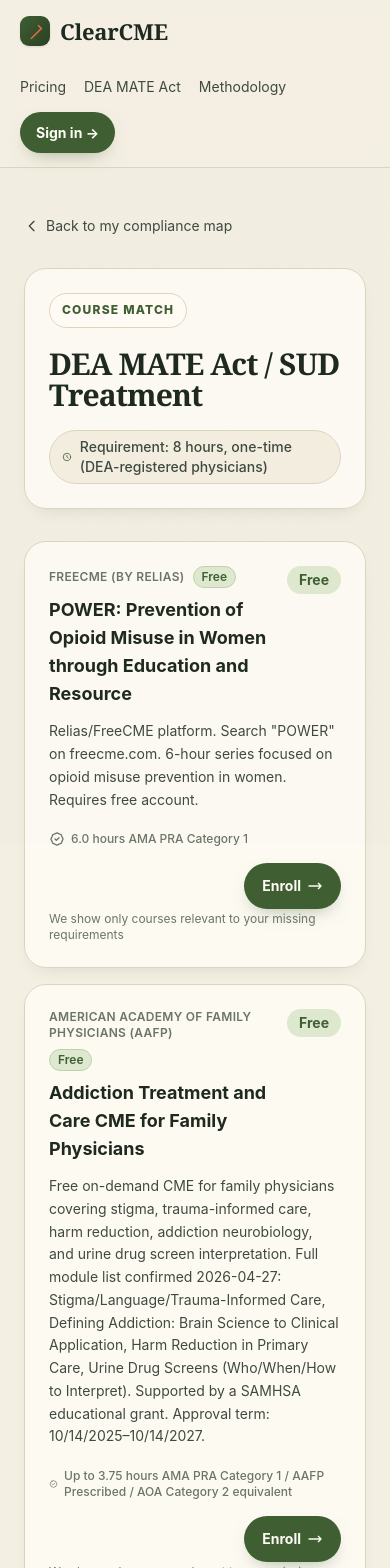
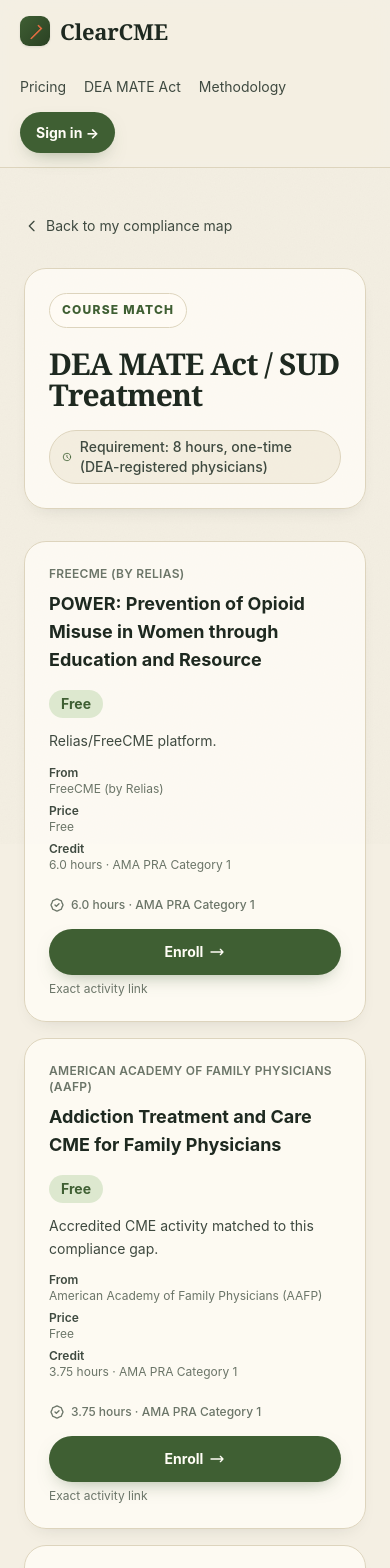
Before and after one commit to michaelrushtonjr/clearcme-site, a Next.js app: page /courses/substance-use in a window 390 px wide. Shown: the top 1568 px of the page. Built offline with nearby package versions, Linux system fonts and the light colour scheme; no server answers.

Commit message:
Polish mobile compliance and course discovery

```diff
--- a/app/courses/[topic]/page.tsx
+++ b/app/courses/[topic]/page.tsx
@@ -2,6 +2,7 @@
 import Link from "next/link";
 import { COURSE_CATALOG, slugToKey, type Course } from "@/lib/courses";
 import { PublicShell } from "@/components/PublicSiteShell";
+import { auth } from "@/auth";
 
 export async function generateStaticParams() {
   return Object.keys(COURSE_CATALOG).map((key) => ({
@@ -26,9 +27,35 @@
 
 function buildEnrollUrl(course: Course, topicKey: string): string {
   const base = course.url;
+  if (!hasExactActivityUrl(course)) return course.providerUrl;
   const sep = base.includes("?") ? "&" : "?";
   const campaign = topicKey.toLowerCase();
   return `${base}${sep}utm_source=clearcme&utm_medium=compliance_gap&utm_campaign=${campaign}`;
+}
+
+function hasExactActivityUrl(course: Course): boolean {
+  return /^https?:\/\/\S+$/i.test(course.url) && !course.url.includes("(") && !course.url.includes("navigate");
+}
+
+function courseSummary(course: Course): string {
+  const firstSentence = course.description.split(/(?<=[.!?])\s+/)[0]?.trim();
+  if (firstSentence && firstSentence.length <= 155) return firstSentence;
+
+  if (course.name.toLowerCase().includes("buprenorphine")) {
+    return "On-demand opioid CME focused on buprenorphine treatment and OUD care.";
+  }
+  if (course.name.toLowerCase().includes("opioid")) {
+    return "On-demand opioid CME matched to state opioid, pain, or DEA-related requirements.";
+  }
+  return "Accredited CME activity matched to this compliance gap.";
+}
+
+function shortCreditLabel(credits: string): string {
+  const hours = credits.match(/\d+(?:\.\d+)?\s*(?:hours?|hrs?)/i)?.[0];
+  const creditClass = credits.includes("AMA PRA")
+    ? "AMA PRA Category 1"
+    : credits.split("/")[0]?.trim();
+  return [hours, creditClass].filter(Boolean).join(" · ");
 }
 
 export default async function CourseDiscoveryPage({
@@ -39,11 +66,12 @@
   const { topic } = await params;
   const key = slugToKey(topic);
   const catalog = COURSE_CATALOG[key];
+  const session = await auth();
 
   if (!catalog) notFound();
 
   return (
-    <PublicShell>
+    <PublicShell ctaHref={session?.user ? "/dashboard" : "/login"} ctaLabel={session?.user ? "Dashboard →" : "Sign in →"}>
       <div className="mx-auto max-w-3xl space-y-8 px-6 py-12">
         <Link href="/dashboard/compliance" className="public-quiet-link inline-flex items-center gap-1.5 text-sm">
           <svg className="h-4 w-4" fill="none" viewBox="0 0 24 24" stroke="currentColor" strokeWidth={2}>
@@ -66,9 +94,10 @@
         <div className="space-y-4">
           {catalog.courses.map((course, idx) => {
             const enrollUrl = buildEnrollUrl(course, key);
+            const exactActivityUrl = hasExactActivityUrl(course);
             return (
               <article key={idx} className="public-card p-6 transition-all hover:-translate-y-0.5 hover:border-[#bfd1ad]">
-                <div className="flex items-start justify-between gap-4">
+                <div className="flex flex-col gap-4 sm:flex-row sm:items-start sm:justify-between">
                   <div className="min-w-0 flex-1">
                     <div className="mb-2 flex flex-wrap items-center gap-2">
                       <a href={course.providerUrl} target="_blank" rel="noopener noreferrer" className="text-xs font-semibold uppercase tracking-wide text-[#6b7568] transition-colors hover:text-[#3f5f33]">
@@ -79,15 +108,10 @@
                           via Hippo
                         </span>
                       )}
-                      {course.isFree && (
-                        <span className="inline-flex items-center rounded-full border border-[#bfd1ad] bg-[#dde8cf] px-2 py-0.5 text-xs font-semibold text-[#3f5f33]">
-                          Free
-                        </span>
-                      )}
                     </div>
                     <h2 className="text-lg font-bold text-[#1e2920]">{course.name}</h2>
                   </div>
-                  <div className="flex-shrink-0 text-right">
+                  <div className="flex-shrink-0 text-left sm:text-right">
                     {course.isFree ? (
                       <span className="inline-flex items-center rounded-full bg-[#dde8cf] px-3 py-1 text-sm font-bold text-[#3f5f33]">Free</span>
                     ) : (
@@ -96,23 +120,30 @@
                   </div>
                 </div>
 
-                <p className="mt-3 text-sm leading-relaxed text-[#3f4a40]">{course.description}</p>
+                <p className="mt-3 text-sm leading-relaxed text-[#3f4a40]">{courseSummary(course)}</p>
+                <dl className="mt-3 grid gap-1.5 text-xs text-[#6b7568] sm:grid-cols-3">
+                  <div><dt className="font-semibold text-[#3f4a40]">From</dt><dd>{course.provider}</dd></div>
+                  <div><dt className="font-semibold text-[#3f4a40]">Price</dt><dd>{course.price}</dd></div>
+                  <div><dt className="font-semibold text-[#3f4a40]">Credit</dt><dd>{shortCreditLabel(course.credits)}</dd></div>
+                </dl>
 
-                <div className="mt-5 flex flex-wrap items-center justify-between gap-4">
+                <div className="mt-6 flex flex-col gap-4 sm:flex-row sm:items-center sm:justify-between">
                   <div className="flex items-center gap-1.5">
                     <svg className="h-4 w-4 text-[#6b7568]" fill="none" viewBox="0 0 24 24" stroke="currentColor" strokeWidth={2}>
                       <path strokeLinecap="round" strokeLinejoin="round" d="M9 12l2 2 4-4M7.835 4.697a3.42 3.42 0 001.946-.806 3.42 3.42 0 014.438 0 3.42 3.42 0 001.946.806 3.42 3.42 0 013.138 3.138 3.42 3.42 0 00.806 1.946 3.42 3.42 0 010 4.438 3.42 3.42 0 00-.806 1.946 3.42 3.42 0 01-3.138 3.138 3.42 3.42 0 00-1.946.806 3.42 3.42 0 01-4.438 0 3.42 3.42 0 00-1.946-.806 3.42 3.42 0 01-3.138-3.138 3.42 3.42 0 00-.806-1.946 3.42 3.42 0 010-4.438 3.42 3.42 0 00.806-1.946 3.42 3.42 0 013.138-3.138z" />
                     </svg>
-                    <span className="text-xs font-medium text-[#6b7568]">{course.credits}</span>
+                    <span className="text-xs font-medium text-[#6b7568]">{shortCreditLabel(course.credits)}</span>
                   </div>
-                  <div className="flex flex-col items-end gap-0.5">
-                    <a href={enrollUrl} target="_blank" rel="noopener noreferrer" className="public-btn-primary gap-1.5 px-4 py-2">
-                      Enroll
+                  <div className="flex flex-col gap-1.5 sm:items-end">
+                    <a href={enrollUrl} target="_blank" rel="noopener noreferrer" className="public-btn-primary w-full gap-1.5 px-4 py-2 sm:w-auto">
+                      {exactActivityUrl ? "Enroll" : "Provider catalog"}
                       <svg className="h-4 w-4" fill="none" viewBox="0 0 24 24" stroke="currentColor" strokeWidth={2}>
                         <path strokeLinecap="round" strokeLinejoin="round" d="M17 8l4 4m0 0l-4 4m4-4H3" />
                       </svg>
                     </a>
-                    <span className="text-xs text-[#6b7568]">We show only courses relevant to your missing requirements</span>
+                    <span className="text-xs text-[#6b7568]">
+                      {exactActivityUrl ? "Exact activity link" : "Exact link pending verification"}
+                    </span>
                   </div>
                 </div>
               </article>
--- a/components/PublicSiteShell.tsx
+++ b/components/PublicSiteShell.tsx
@@ -8,8 +8,12 @@
 
 export function PublicNav({
   links = defaultLinks,
+  ctaHref = "/login",
+  ctaLabel = "Sign in →",
 }: {
   links?: { href: string; label: string }[];
+  ctaHref?: string;
+  ctaLabel?: string;
 }) {
   return (
     <nav className="public-nav" aria-label="Main navigation">
@@ -24,8 +28,8 @@
               {link.label}
             </Link>
           ))}
-          <Link href="/login" className="public-nav-cta">
-            Sign in →
+          <Link href={ctaHref} className="public-nav-cta">
+            {ctaLabel}
           </Link>
         </div>
       </div>
@@ -58,14 +62,18 @@
   children,
   links,
   className = "",
+  ctaHref,
+  ctaLabel,
 }: {
   children: React.ReactNode;
   links?: { href: string; label: string }[];
   className?: string;
+  ctaHref?: string;
+  ctaLabel?: string;
 }) {
   return (
     <main className={`public-site min-h-screen ${className}`.trim()}>
-      <PublicNav links={links} />
+      <PublicNav links={links} ctaHref={ctaHref} ctaLabel={ctaLabel} />
       {children}
       <PublicFooter />
     </main>
--- a/lib/courses.ts
+++ b/lib/courses.ts
@@ -349,7 +349,7 @@
         isFree: true,
         isHippo: false,
         description: "Free 1.25hr on-demand CME on chronic pain science and opioid use identification. Confirmed $0.00 in Advocate Health catalog listing 2026-04-27. Includes ABIM MOC Part II credit.",
-        url: "https://ce.advocatehealth.org/courses/on-demand-recorded (search \"Science Behind Chronic Pain\" — access via on-demand catalog)",
+        url: "https://ce.advocatehealth.org/content/science-behind-chronic-pain-language-providers-can-use-patient-education-and-1",
         accreditation: "ACCME / ACPE / ANCC (jointly accredited — Advocate Health)",
         deaMateCompliant: false,
         stateAcceptance: "All states accepting AMA PRA Category 1",
@@ -365,7 +365,7 @@
         isFree: true,
         isHippo: false,
         description: "EM-focused free on-demand CME on ED buprenorphine initiation for opioid use disorder. Confirmed $0.00 in Advocate Health on-demand catalog listing 2026-04-27. Includes ABIM MOC Part II credit. Advocate Health is one of the largest U.S. health systems (Advocate Aurora + Atrium); ACCME jointly accredited with commendation. Particularly relevant for Emergency Medicine physicians.",
-        url: "https://ce.advocatehealth.org/courses/on-demand-recorded (search \"Emergency Department Buprenorphine Induction\" — access via on-demand catalog)",
+        url: "https://ce.advocatehealth.org/content/emergency-department-buprenorphine-induction-recording",
         accreditation: "ACCME / ACPE / ANCC (jointly accredited — Advocate Health)",
         deaMateCompliant: true,
         stateAcceptance: "All states accepting AMA PRA Category 1",
@@ -381,7 +381,7 @@
         isFree: true,
         isHippo: false,
         description: "Free on-demand CME on buprenorphine use for opioid use disorder. Confirmed $0.00 in Advocate Health on-demand catalog listing 2026-04-27. Includes ABIM MOC Part II credit.",
-        url: "https://ce.advocatehealth.org/courses/on-demand-recorded (search \"Buprenorphine For Opioid Use Disorder\" — access via on-demand catalog)",
+        url: "https://ce.advocatehealth.org/content/buprenorphine-opioid-use-disorder-recorded-presentation",
         accreditation: "ACCME / ACPE / ANCC (jointly accredited — Advocate Health)",
         deaMateCompliant: true,
         stateAcceptance: "All states accepting AMA PRA Category 1",
@@ -397,7 +397,7 @@
         isFree: true,
         isHippo: false,
         description: "Free on-demand recorded case conference on opioid use disorder for primary care physicians. Confirmed $0.00 in Advocate Health on-demand catalog listing 2026-04-27. Includes ABIM MOC Part II credit.",
-        url: "https://ce.advocatehealth.org/courses/on-demand-recorded (search \"Opioid Use Disorder PCP Case Conference\" — access via on-demand catalog)",
+        url: "https://ce.advocatehealth.org/content/opioid-use-disorder-pcp-case-conference-recorded-presentation-0",
         accreditation: "ACCME / ACPE / ANCC (jointly accredited — Advocate Health)",
         deaMateCompliant: false,
         stateAcceptance: "All states accepting AMA PRA Category 1",
@@ -413,7 +413,7 @@
         isFree: true,
         isHippo: false,
         description: "EM-specific free CME on non-opioid pain management approaches. Confirmed $0.00 in Advocate Health catalog listing 2026-04-27. Particularly relevant for Emergency Medicine physicians.",
-        url: "https://ce.advocatehealth.org/courses/on-demand-recorded (search \"No Opioids No Problem EM\" — access via on-demand catalog)",
+        url: "https://ce.advocatehealth.org/content/opioid-series-no-opioids-no-problem-em",
         accreditation: "ACCME / ACPE / ANCC (jointly accredited — Advocate Health)",
         deaMateCompliant: false,
         stateAcceptance: "All states accepting AMA PRA Category 1",
@@ -429,7 +429,7 @@
         isFree: true,
         isHippo: false,
         description: "EM-specific free CME on differentiating opioid dependency from opioid use disorder. Confirmed $0.00 in Advocate Health catalog listing 2026-04-27. Particularly relevant for Emergency Medicine physicians.",
-        url: "https://ce.advocatehealth.org/courses/on-demand-recorded (search \"Dependency vs Opioid Use Disorder EM\" — access via on-demand catalog)",
+        url: "https://ce.advocatehealth.org/content/opioid-series-dependency-vs-opioid-use-disorder-em",
         accreditation: "ACCME / ACPE / ANCC (jointly accredited — Advocate Health)",
         deaMateCompliant: true,
         stateAcceptance: "All states accepting AMA PRA Category 1",
@@ -445,7 +445,7 @@
         isFree: true,
         isHippo: false,
         description: "Free on-demand recorded presentation on the clinical utility of opioid prescribing agreements and naloxone co-prescribing. Confirmed $0.00, 1.0 AMA PRA Cat 1, On Demand/Recorded format in Advocate Health on-demand catalog listing 2026-04-27 (page 3). Includes ABIM MOC Part II credit. Direct course node URL not discoverable via search (JS-gated); access via on-demand catalog.",
-        url: "https://ce.advocatehealth.org/courses/on-demand-recorded (search \"MG Opioid Conference Agreements Naloxone\" — access via on-demand catalog page 3)",
+        url: "https://ce.advocatehealth.org/content/mg-opioid-conference-agreements-and-naloxone-waste-time-recorded-presentation-0",
         accreditation: "ACCME / ACPE / ANCC (jointly accredited — Advocate Health)",
         deaMateCompliant: true,
         stateAcceptance: "All states accepting AMA PRA Category 1",
```
Also changed, not shown: app/api/compliance/route.ts (+9 -2 lines), app/dashboard/compliance/page.tsx (+29 -1 lines), app/globals.css (+20 -1 lines).
